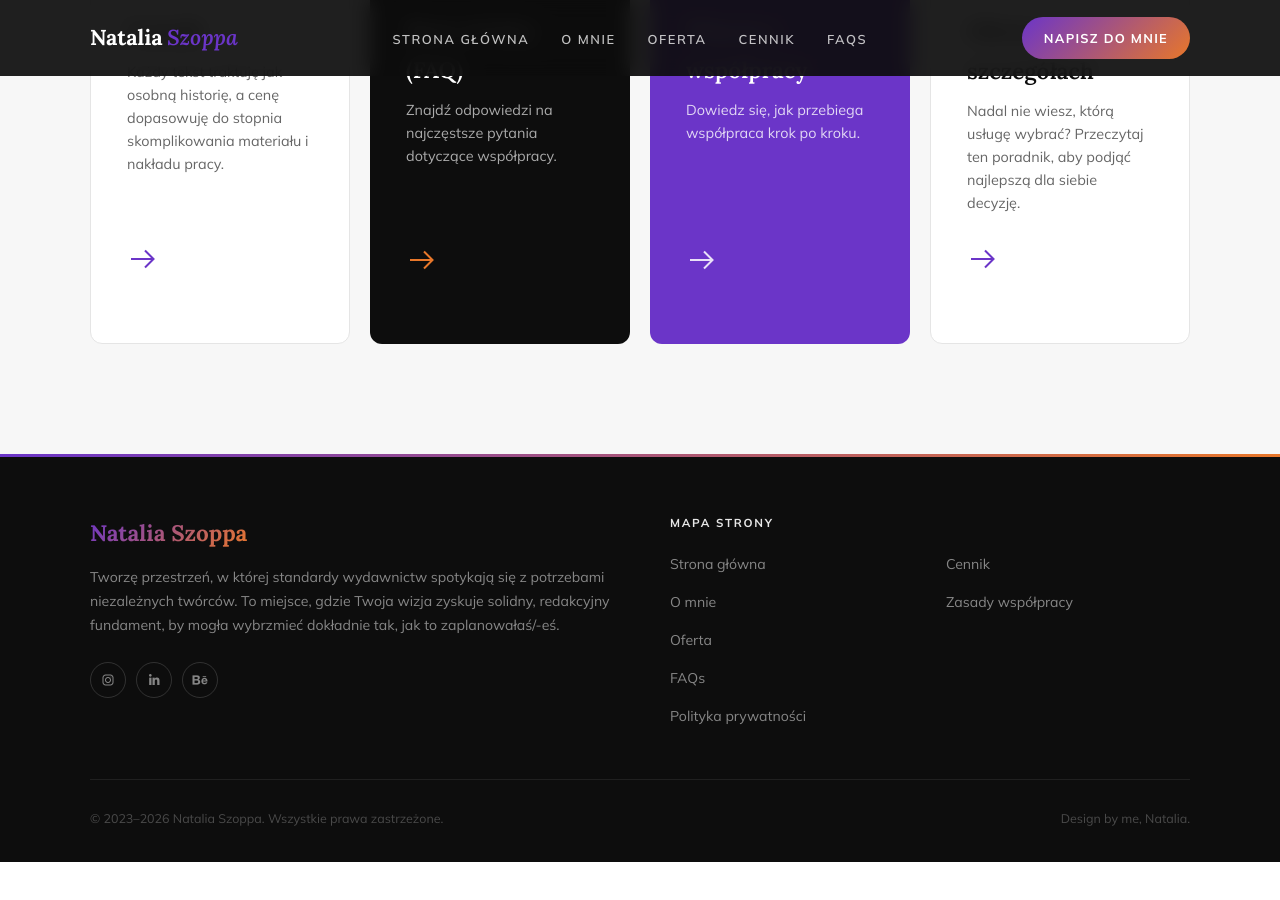
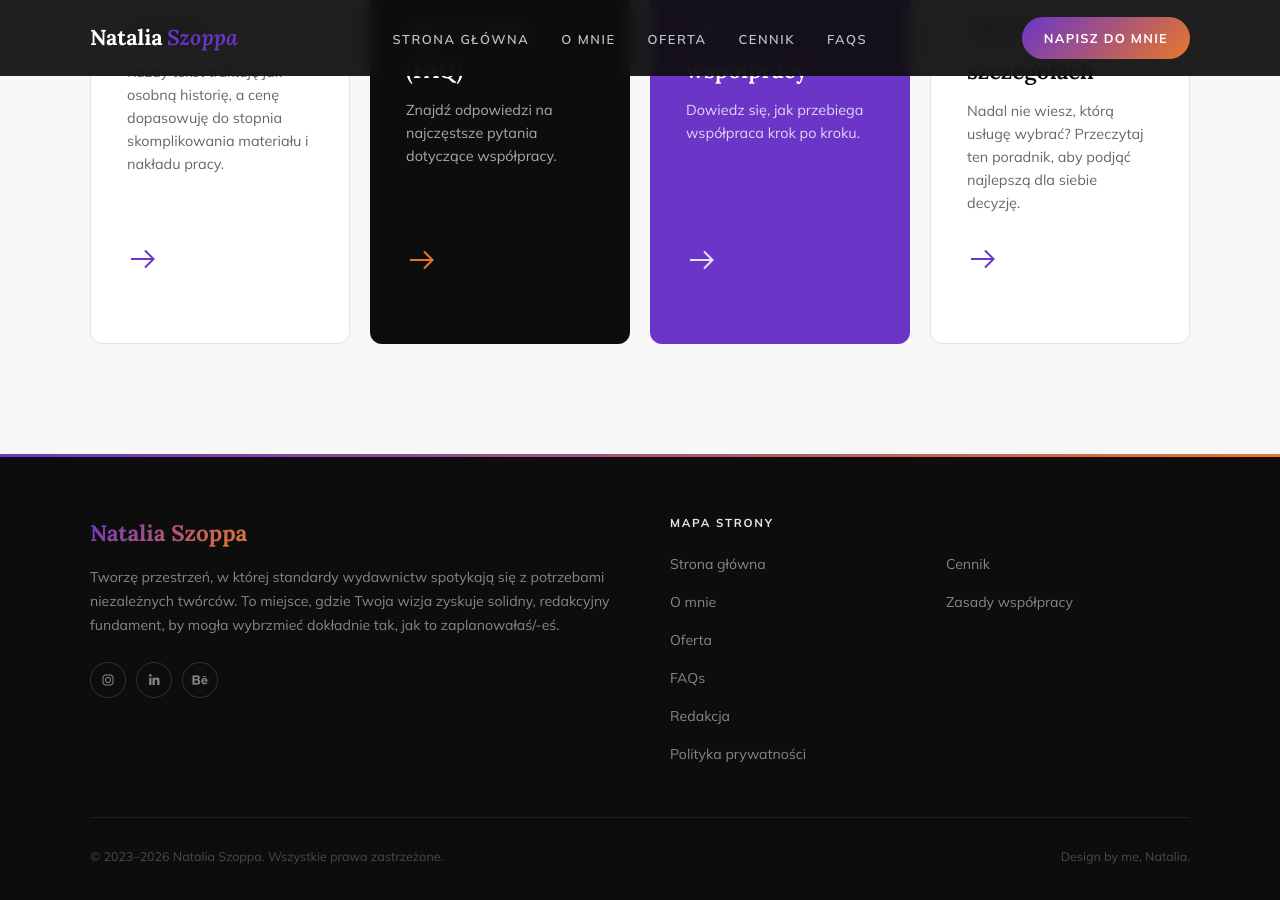
Before and after one commit to Bonnie00726/nataliaszoppa, a Jekyll site: the page built from index.html, in a window 1280 px wide and 900 px high, scrolled down 7998 px. Built offline with Jekyll 4.4.1, drawn with Linux system fonts in a browser that asks for light colours; before the commit the page ends 8860 px from its top, so only the background shows below that.

Commit message:
Update footer.html

```diff
--- a/_includes/footer.html
+++ b/_includes/footer.html
@@ -20,6 +20,7 @@
                         <li><a href="{{ site.baseurl }}/o-mnie.html">O mnie</a></li>
                         <li><a href="{{ site.baseurl }}/oferta.html">Oferta</a></li>
                         <li><a href="{{ site.baseurl }}/faqs.html">FAQs</a></li>
+                          <li><a href="{{ site.baseurl }}/redakcja.html">Redakcja</a></li>
                         <li><a href="{{ site.baseurl }}/polityka-prywatnosci.html">Polityka prywatności</a></li>
                     </ul>
                 </div>
```
